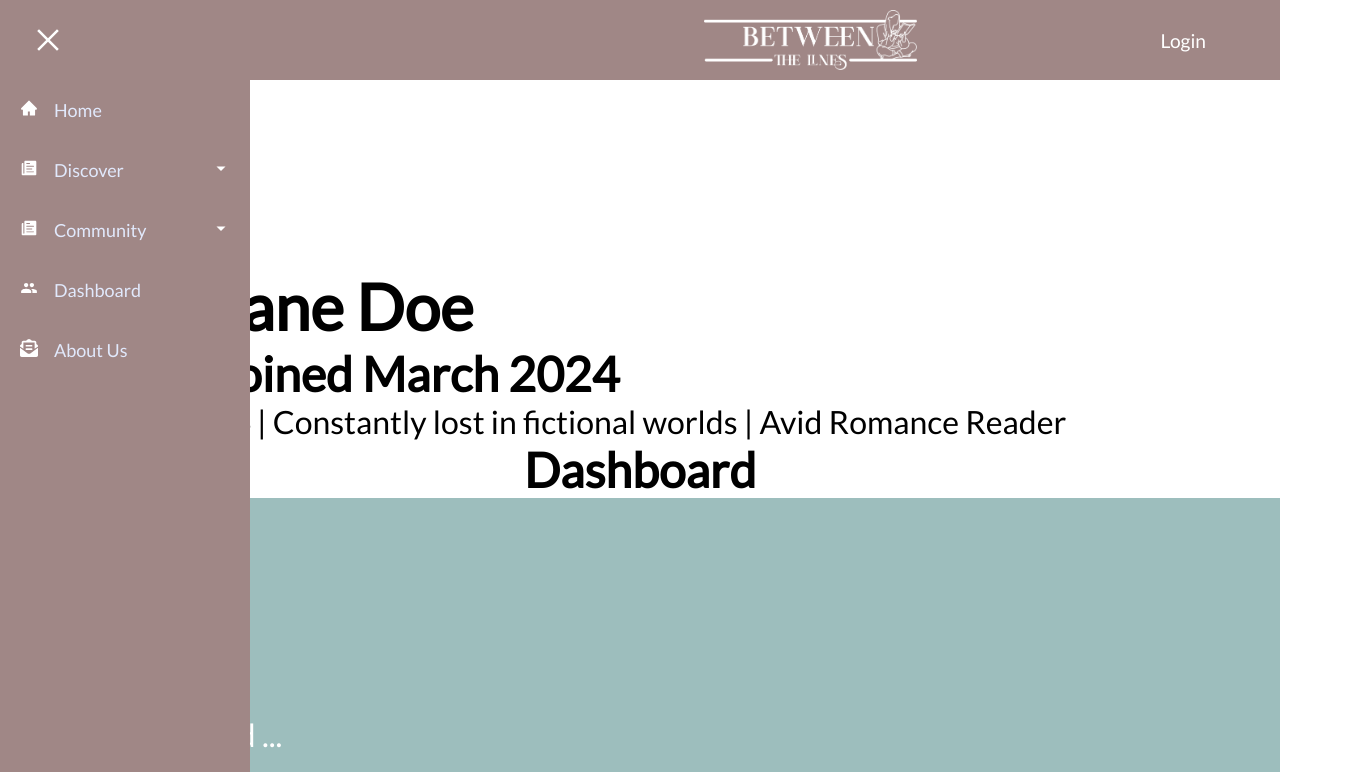
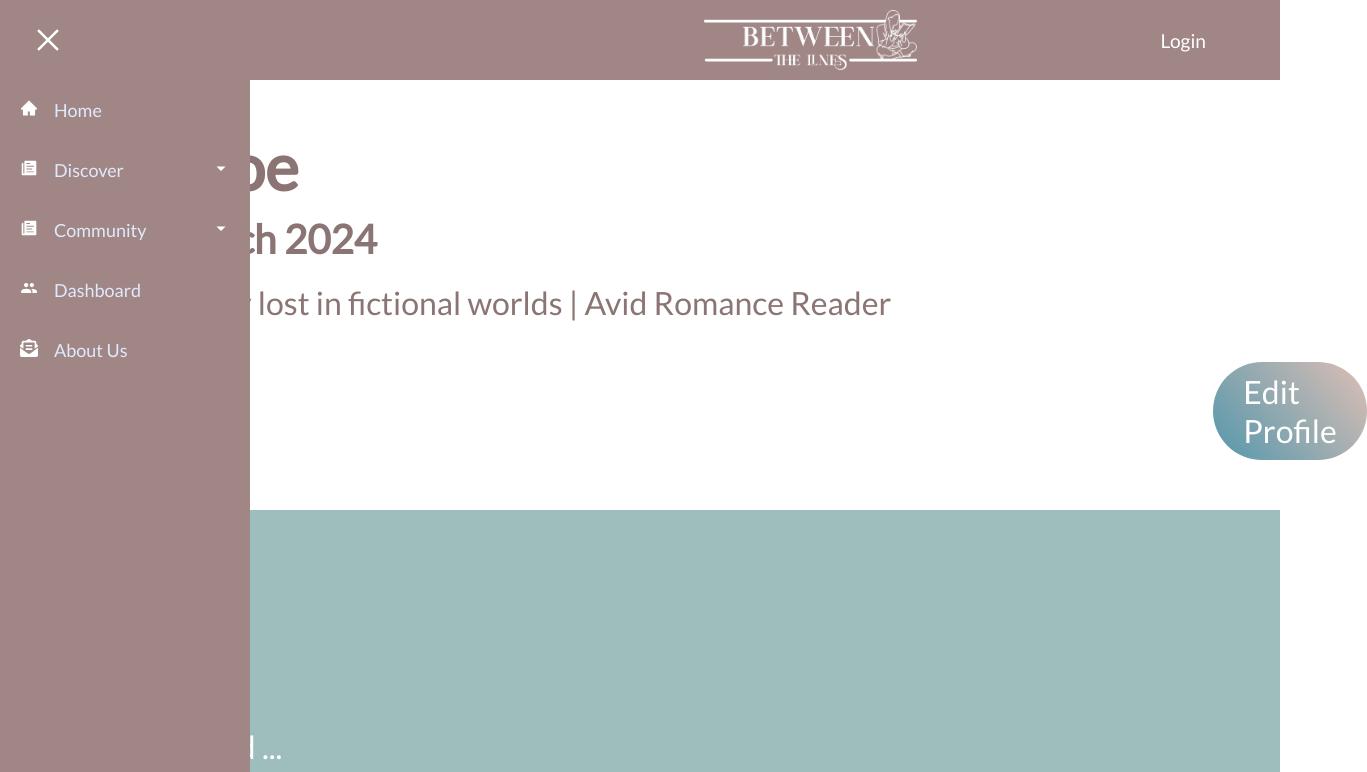
Before and after one commit to CatalinaBedoya1/between_the_lines, a React (Create React App) app: page /dashboard in a window 1280 px wide. Shown: the top 772 px of the page, 1367 px wide, since content can reach past the window. Built offline with nearby package versions, Linux system fonts and the light colour scheme.

Commit message:
dashboard icon

```diff
--- a/src/routes/Dashboard.css
+++ b/src/routes/Dashboard.css
@@ -3,13 +3,44 @@
    flex-direction: column;
 }
 .Dashboard-Icon{
-    margin-top: 25px;
+    margin-top: 50px;
     margin-left: -1500px;
+}
+.bio{
+    color: #8B7574;
+}
+
+.bio h1{
+    margin-left: -350px;
+    margin-top: -165px;
+    margin-bottom: 10px;
+}
+
+.bio h2{
+    margin-left: -350px;
+    margin-bottom: 20px;
+    font-size: 40px;
+}
+.bio p{
+    text-align: left;
+    margin-left: -350px;
+    margin-bottom: 80px;
 }
 
 .dashboard p {
     text-align: left;
 }
+
+.editbutton {
+    padding: 10px 30px;
+    border-radius: 50px;
+    color: #ffffff;
+    background: linear-gradient(230.28deg, #ddbfb5, #5397ac);
+    margin-top: -40px;
+    margin-bottom: 50px;
+    margin-left: 1300px;
+}
+
 .topgenre1,
 .topgenre2,
 .topgenre3,
--- a/src/routes/Dashboard.js
+++ b/src/routes/Dashboard.js
@@ -15,7 +15,7 @@ function Dashboard() {
                 <h2>Joined March 2024</h2>
                 <p> 24 | Constantly lost in fictional worlds | Avid Romance Reader </p>
             </div>
-            <h2>Dashboard</h2>
+            <div className="editbutton">Edit Profile</div>
 
             <DashboardRecs/>
 
```
